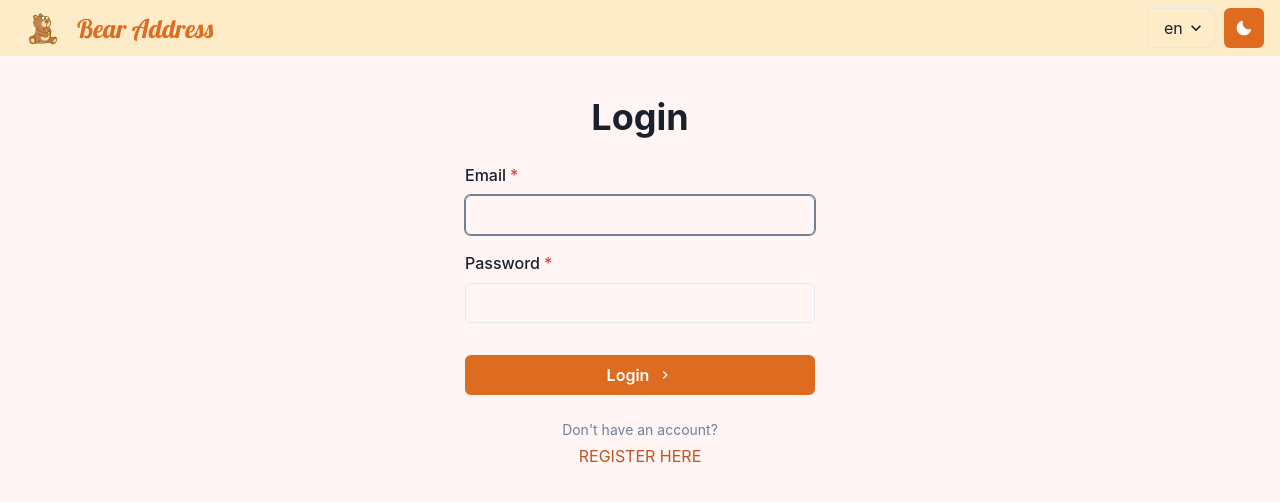
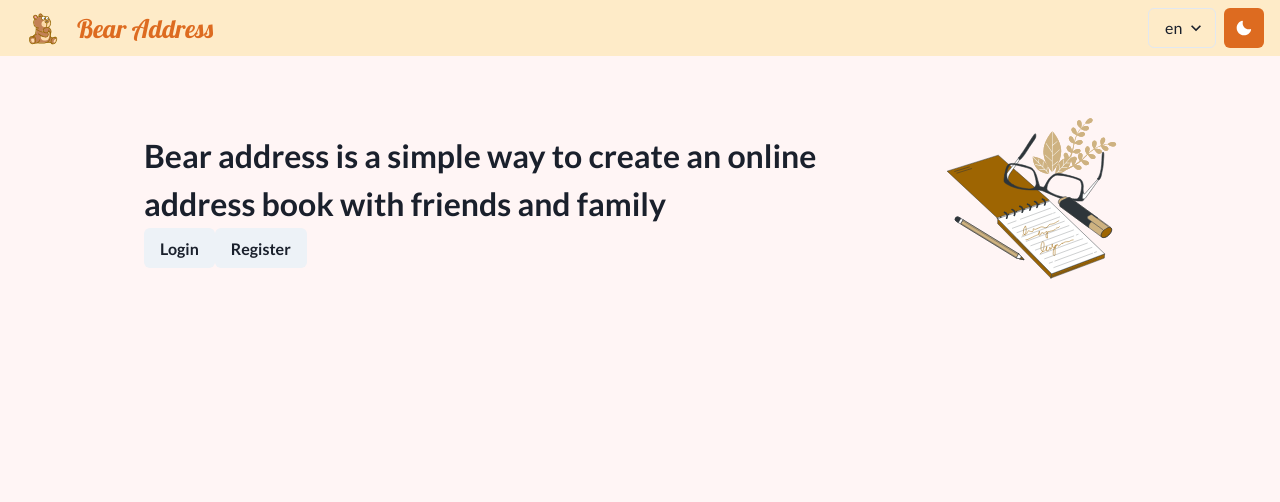
Before and after one commit to radoslavtomas/addressbook, a React (Vite) app: page / in a window 1280 px wide. Shown: the top 502 px of the page. Built offline with nearby package versions, Linux system fonts and the light colour scheme.

Commit message:
base for welcome page

```diff
--- a/index.html
+++ b/index.html
@@ -11,6 +11,8 @@
     <link href="https://fonts.googleapis.com" rel="preconnect">
     <link crossorigin href="https://fonts.gstatic.com" rel="preconnect">
     <link href="https://fonts.googleapis.com/css2?family=Lobster&display=swap" rel="stylesheet">
+    <link href="https://fonts.googleapis.com/css2?family=Lato:wght@400;700&family=Lobster&display=swap"
+          rel="stylesheet">
 </head>
 <body>
 <div id="root"></div>
--- a/src/pages/Login/Login.jsx
+++ b/src/pages/Login/Login.jsx
@@ -7,12 +7,14 @@ import {
   FormErrorMessage,
   FormLabel,
   Heading,
+  Image,
   Input,
   Text,
   useColorModeValue
 } from '@chakra-ui/react'
 import { Link } from 'react-router-dom'
 import { ChevronRightIcon } from '@chakra-ui/icons'
+import NotebookImg from '../../assets/img/notebook.svg'
 
 const Login = () => {
 
@@ -20,6 +22,13 @@ const Login = () => {
 
   return (
     <Container maxW="container.md" pt={10}>
+      <Center>
+        <Text fontFamily={'Lato'}>Bear address is a simple way to create an online address book with friends and
+          family.</Text>
+      </Center>
+      <Center>
+        <Image w={'xs'} src={NotebookImg} alt="Notebook image"/>
+      </Center>
       <Box display={{ md: 'flex' }} mb={6}>
         <Box flexGrow={1}>
           <Center>
@@ -77,6 +86,8 @@ const Login = () => {
           <Link to="/register"><Text color={useColorModeValue('orange.600', 'gray.400')}>Register here</Text></Link>
         </Center>
       </Box>
+
+      <a href="https://storyset.com/work">Work illustrations by Storyset</a>
     </Container>
   )
 }
--- a/src/pages/Welcome/Welcome.jsx
+++ b/src/pages/Welcome/Welcome.jsx
@@ -1,11 +1,27 @@
 import { useTranslation } from 'react-i18next'
+import { Button, Center, Container, Flex, Image, Text } from '@chakra-ui/react'
+import NotebookImg from '../../assets/img/notebook.svg'
 
 const Welcome = () => {
 
   const { t } = useTranslation()
 
   return (
-    <div>{t('welcome')}</div>
+    <Container maxW="container.lg" pt={10}>
+      <Flex>
+        <Flex direction="column" justifyContent="center">
+          <Text fontSize="xx-large" fontWeight="bold" fontFamily={'Lato'}>{t('index.heroMessage')}</Text>
+          <Flex>
+            <Button>Login</Button>
+            <Button>Register</Button>
+          </Flex>
+        </Flex>
+        <Center>
+          <Image w={'xs'} src={NotebookImg} alt="Notebook image"/>
+        </Center>
+      </Flex>
+
+    </Container>
   )
 }
 
--- a/src/routes/routes.jsx
+++ b/src/routes/routes.jsx
@@ -2,6 +2,7 @@ import RootLayout from '../layouts/RootLayout.jsx'
 import Error from '../pages/Error/Error.jsx'
 import Login from '../pages/Login/Login.jsx'
 import Register from '../pages/Register/Register.jsx'
+import Welcome from '../pages/Welcome/Welcome.jsx'
 
 const routes = [
   {
@@ -11,6 +12,10 @@ const routes = [
     children: [
       {
         path: '/',
+        element: <Welcome/>
+      },
+      {
+        path: '/login',
         element: <Login/>
       },
       {
--- a/src/translations/en/translation.json
+++ b/src/translations/en/translation.json
@@ -1,5 +1,8 @@
 {
   "siteTitle": "Bear Address",
+  "index": {
+    "heroMessage": "Bear address is a simple way to create an online address book with friends and family"
+  },
   "welcome": "Welcome",
   "register": {
     "name": "Register",
--- a/src/translations/sk/translation.json
+++ b/src/translations/sk/translation.json
@@ -1,5 +1,8 @@
 {
   "siteTitle": "Macove adresy",
+  "index": {
+    "heroMessage": "Macove adresy sú jednoduchý spôsob, ako si vytvoriť adresár s priateľmi a rodinou"
+  },
   "welcome": "Vitajte",
   "register": {
     "name": "Zaregistrujte sa",
--- a/theme.js
+++ b/theme.js
@@ -10,7 +10,7 @@ const config = {
 const styles = {
   global: (props) => ({
     body: {
-      fontFamily: 'body',
+      fontFamily: 'Lato',
       color: mode('gray.800', 'whiteAlpha.900')(props),
       bg: mode('white', 'gray.800')(props),
       lineHeight: 'base'
```
Also changed, not shown: src/assets/img/notebook.png (added), src/assets/img/notebook.svg (added).
